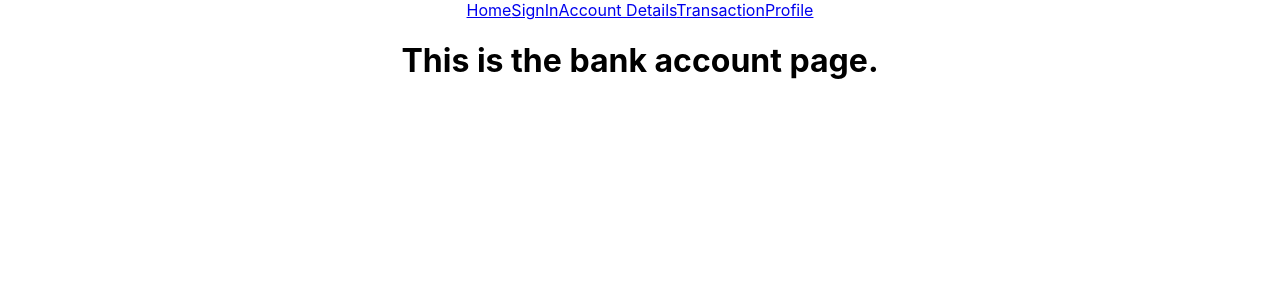
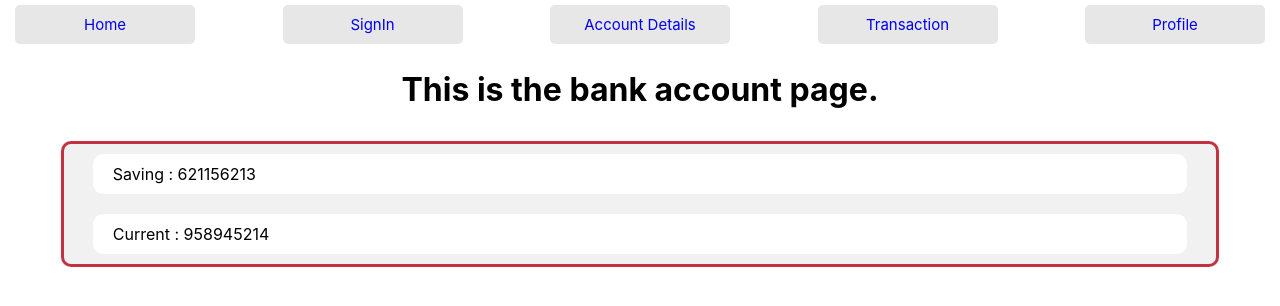
Before and after one commit to VaruneshBala/techTrekGroup15, a React (Create React App) app in the folder techtrek-frontend/: page /account in a window 1280 px wide. Shown: the top 306 px of the page. Built offline with nearby package versions, Linux system fonts and the light colour scheme.

Commit message:
Basic functions of bankaccounts

```diff
--- a/techtrek-frontend/src/App.css
+++ b/techtrek-frontend/src/App.css
@@ -2,13 +2,43 @@
   text-align: center;
 }
 
-.App-logo {
-  height: 40vmin;
-  pointer-events: none;
+.NavBar {
+  display: flex;
+  justify-content: space-between;
+  margin-bottom: 10px;
+  max-width: 100%;
+  padding-left: 10px;
+  padding-right: 10px;
 }
 
-@media (prefers-reduced-motion: no-preference) {
-  .App-logo {
-    animation: App-logo-spin infinite 20s linear;
-  }
+.NavList:hover {
+  background-color: rgb(230, 230, 230);
 }
+
+.btn {
+  display: inline-block;
+  background: rgb(231, 231, 231);
+  border: none;
+  padding: 10px 20px;
+  margin: 5px;
+  border-radius: 5px;
+  cursor: pointer;
+  text-decoration: none;
+  font-size: 15px;
+  font-family: inherit;
+  width: 140px;
+}
+
+.btn:focus {
+  outline: none;
+  background-color: lightgrey;
+}
+
+.btn:active {
+  transform: scale(0.98);
+}
+
+.btn-block {
+  display: block;
+  width: 100%;
+}
--- /dev/null
+++ b/techtrek-frontend/src/components/AccAmount.js
@@ -0,0 +1,9 @@
+import React from 'react'
+
+export const AccAmount = ({AccountBalance}) => {
+  return (
+    <div className="AccountBalance">
+        Current Balance: {AccountBalance}
+    </div>
+  )
+}
--- /dev/null
+++ b/techtrek-frontend/src/components/Account.js
@@ -0,0 +1,26 @@
+import React, { useState } from 'react'
+import { AccAmount } from './AccAmount'
+import { AccountHeader } from './AccountHeader'
+
+export const Account = ({UserID, AccountType, AccountID, AccountBalance}) => {
+    const [toggle, SetToggle] = useState(false)
+  return (
+    <div className="Account-Contrainer-Flex">
+        <div className="Account-Container">
+            <AccountHeader
+                AccountType = {AccountType}
+                AccountID = {AccountID}
+            />
+            {
+                toggle ?
+                    <AccAmount
+                    AccountBalance = {AccountBalance}
+                    />
+                    :
+                    <></>
+            }
+
+        </div>
+    </div>
+  )
+}
--- /dev/null
+++ b/techtrek-frontend/src/components/AccountHeader.js
@@ -0,0 +1,9 @@
+import React from 'react'
+
+export const AccountHeader = ({AccountType, AccountID}) => {
+  return (
+      <div className = "AccountHeader">
+          <div>{AccountType} : {AccountID}</div>
+      </div>
+  )
+}
--- /dev/null
+++ b/techtrek-frontend/src/views/bank-accounts/BankAccount.css
@@ -0,0 +1,52 @@
+.Bank-Account{
+    justify-content: center;
+    display: block;
+}
+
+.Accounts-Container {
+    display: flex;
+    text-align: center;
+    justify-content: center;
+    max-width: 100%;
+
+}
+
+.Accounts{
+    display: flex;
+    flex-direction: column;
+    width: 90%;
+    margin-top: 10px;
+    background-color: rgb(241, 241, 241);
+    border: rgb(196, 49, 64);
+    border-style: solid;
+    border-radius: 10px;
+
+}
+
+.Account-Contrainer-Flex{
+    display: flex;
+    width: 100%;
+    text-align: center;
+    justify-content: center;
+    padding-bottom: 10px
+}
+
+.Account-Container{
+    display: block;
+    margin-top: 10px;
+    width: 95%;
+    background:white;
+    border-radius: 10px;
+
+
+}
+
+.AccountHeader{
+    display: flex;
+    margin: 10px 20px;
+}
+
+.AccountBalance{
+    display: flex;
+    margin: 10px 20px;
+}
--- a/techtrek-frontend/src/views/bank-accounts/BankAccount.js
+++ b/techtrek-frontend/src/views/bank-accounts/BankAccount.js
@@ -1,29 +1,46 @@
-import React from 'react'
+import './BankAccount.css';
 import { useState } from 'react';
+import { Account } from '../../components/Account';
 import NavBar from '../../components/NavBar';
 
 export const BankAccount = () => {
     const AccountID = 621156213;
-    const AccountData = [
+    const [accountData,setAccountData] = useState([
         {
             "AccountID": 621156213,
             "UserID": 1,
             "AccountType": "Saving",
-            "AcccountBalance": 70200.71
+            "AccountBalance": 70200.71
         },
         {
             "AccountID": 958945214,
             "UserID": 1,
             "AccountType": "Current",
-            "AcccountBalance": 99720.46
+            "AccountBalance": 99720.46
         }
-    ];
+    ])
   return (
-    <div>
+    <div className="Bank-Account">
         <NavBar />
         <h1>
             This is the bank account page.
         </h1>
+        {
+            <div className="Accounts-Container">
+                <div className="Accounts">
+                    {accountData.map((account) => (
+                        <div>
+                        <Account
+                            UserID = {account.UserID}
+                            AccountType={account.AccountType}
+                            AccountID = {account.AccountID}
+                            AccountBalance = {account.AccountBalance}
+                        />
+                        </div>
+                    ))}
+                </div>
+            </div>
+        }
     </div>
   )
 }
```
